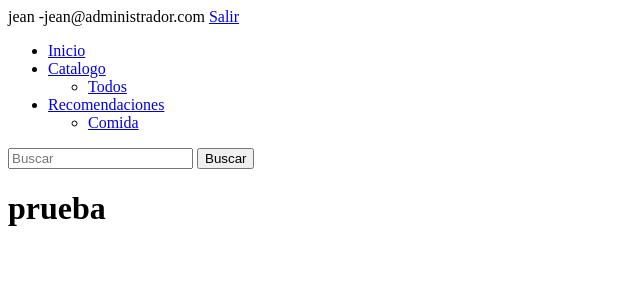
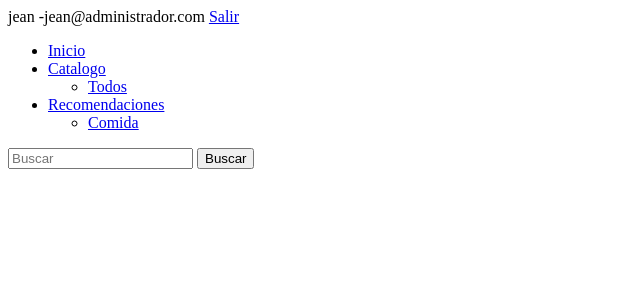
Before and after one commit to Proyecto-Integrador-II/proyecto, a PHP site: page /Esqueleto.php in a window 1280 px wide. Shown: the top 300 px of the page, without its empty margins (0-640 px from the left). Run offline with PHP 8.4, Linux system fonts and the light colour scheme; a user stored in the database is signed in; data that the repository does not hold is empty; some libraries are stand-ins or nearby versions.

Commit message:
Update Esqueleto.php

```diff
--- a/php/compradores/Esqueleto.php
+++ b/php/compradores/Esqueleto.php
@@ -37,14 +37,11 @@
                                 <h3 class="product__title"><?php echo $data['nombre'] ?></h3>
                                 <p class="product__price"><?php echo $data['precio'] ?></p>
                                 <button class="btn btn--orange btn--block product__cart-button" data-product-id="<?php echo $data['codproducto'] ?>" type="button">
-                                    <i class="fa-solid fa-basket-shopping"></i>Añadir a la canasta</button>
+                                    <i class="fa-solid fa-basket-shopping" ></i>Añadir a la canasta</button>
                             </article>
                         <?php } ?>
                     <?php } ?>
             </section>
         </div>
-        <div>
-            <h1>prueba</h1>
-        </div>
     </body>
 </html>
```
